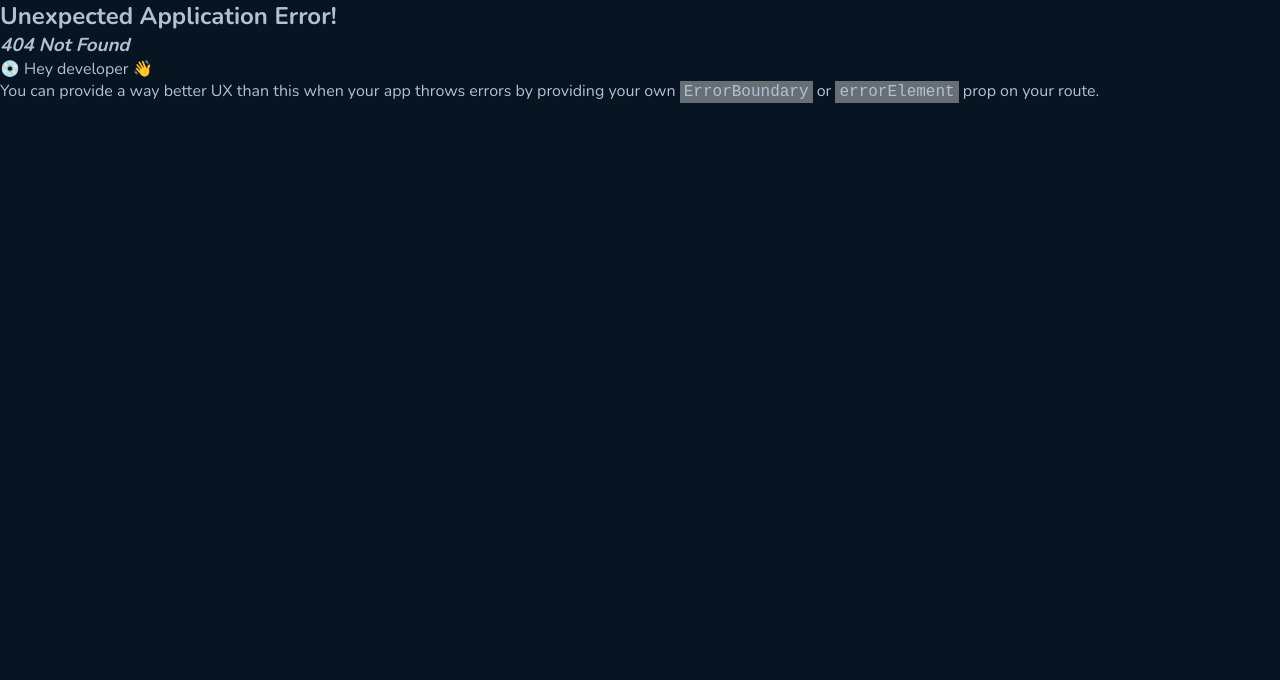
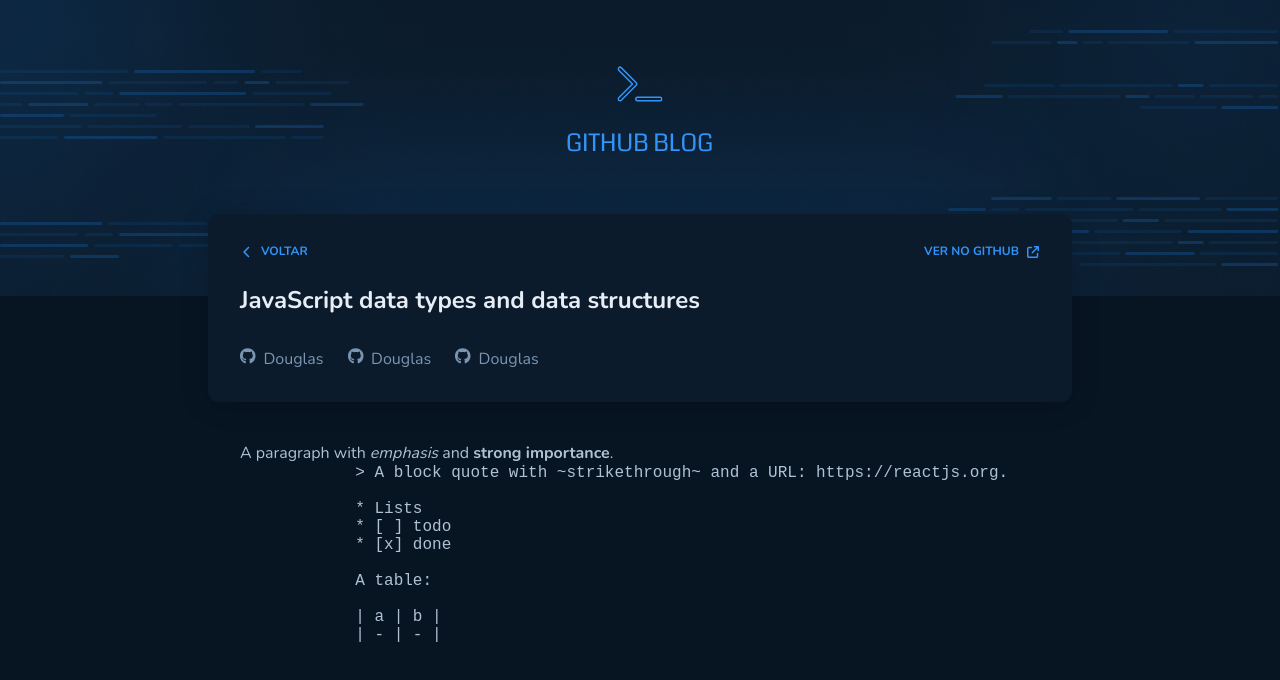
Before and after one commit to DouglasO-R/github-blog, a React (Vite) app: page /post in a window 1280 px wide. Before the commit this address had no page. Shown: the top 680 px of the page. Built offline with nearby package versions, Linux system fonts and the light colour scheme.

Commit message:
feat(UI/Post):Create Page for Post

```diff
--- a/package.json
+++ b/package.json
@@ -10,11 +10,13 @@
   },
   "dependencies": {
     "@fortawesome/fontawesome-svg-core": "^6.3.0",
+    "@fortawesome/free-brands-svg-icons": "^6.3.0",
     "@fortawesome/free-regular-svg-icons": "^6.3.0",
     "@fortawesome/free-solid-svg-icons": "^6.3.0",
     "@fortawesome/react-fontawesome": "^0.2.0",
     "react": "^18.2.0",
     "react-dom": "^18.2.0",
+    "react-markdown": "^8.0.5",
     "react-router-dom": "^6.8.1",
     "styled-components": "^5.3.6"
   },
--- a/src/components/Link/styles.ts
+++ b/src/components/Link/styles.ts
@@ -11,7 +11,7 @@
 
     color: ${({ theme }) => theme.colors.blue};
     border: 1px solid transparent;
-    max-width: 4.875rem;
+    /* max-width: 4.875rem; */
 
 
     text-transform: uppercase;
--- /dev/null
+++ b/src/pages/Post/index.tsx
@@ -0,0 +1,65 @@
+import { FontAwesomeIcon } from '@fortawesome/react-fontawesome';
+import ReactMarkdown from 'react-markdown'
+import { faGithub } from '@fortawesome/free-brands-svg-icons';
+
+import { Link } from "../../components/Link";
+import { PostContainer, PostContent, PostFooter, PostHeader, PostInfo, PostTitle } from "./styles";
+import { useEffect } from 'react';
+
+const markdown = `A paragraph with *emphasis* and **strong importance**.
+
+                > A block quote with ~strikethrough~ and a URL: https://reactjs.org.
+
+                * Lists
+                * [ ] todo
+                * [x] done
+
+                A table:
+
+                | a | b |
+                | - | - |
+                `;
+
+export function Post() {
+
+
+    return (
+        <PostContainer>
+            <PostInfo>
+                {/* Extract in component */}
+                <PostHeader>
+                    <Link to="/" text="voltar" icon='goBack' />
+                    <Link to="/" text="Ver no github" icon='goTo' />
+                </PostHeader>
+
+                <PostTitle>JavaScript data types and data structures</PostTitle>
+                <PostFooter>
+                    <div>
+                        <FontAwesomeIcon icon={faGithub} />
+                        Douglas
+                    </div>
+
+                    <div>
+                        <FontAwesomeIcon icon={faGithub} />
+                        Douglas
+                    </div>
+
+                    <div>
+                        <FontAwesomeIcon icon={faGithub} />
+                        Douglas
+                    </div>
+
+                </PostFooter>
+            </PostInfo>
+
+            <PostContent>
+                <ReactMarkdown
+                    linkTarget={'_blank'}
+                >
+                    {markdown}
+                </ReactMarkdown>
+            </PostContent>
+
+        </PostContainer>
+    )
+}
--- /dev/null
+++ b/src/pages/Post/styles.ts
@@ -0,0 +1,64 @@
+import styled from "styled-components";
+
+
+export const PostContainer = styled.main`
+     .header {
+        margin-top: calc(208px - 296px);
+        margin-bottom: 4.5rem;
+    }
+`
+export const PostInfo = styled.section`
+    width: 100%;
+    max-width: 54rem;
+    padding: 2rem;
+    margin: 0 auto;
+
+    display: flex;
+    flex-direction: column;
+
+    background-color: ${({ theme }) => theme.colors.profile};
+    box-shadow: 0px 2px 28px rgba(0, 0, 0, 0.2);
+    border-radius: 10px;
+
+    margin-top: calc(208px - 296px);//change
+
+`
+
+export const PostHeader = styled.header`
+    width: 100%;
+    display: flex;
+    align-items: flex-start;
+    justify-content: space-between;
+
+    margin-bottom: 1.25rem;
+`
+
+export const PostTitle = styled.h1`
+    font: 700 1.5rem Nunito;
+    line-height: 31.2px;
+    margin-bottom: 0.5rem;
+    color: ${({ theme }) => theme.colors.title};
+`
+
+export const PostFooter = styled.footer`
+    display: flex;
+    flex-direction: row;
+    align-items: center;
+
+    margin-top: 1.5rem;
+    gap: 1.5rem;
+
+
+    div {
+        display: flex;
+        gap: 0.5rem;
+        color: ${({ theme }) => theme.colors.span};
+    }
+`
+
+export const PostContent = styled.section`
+    width: 100%;
+    max-width: 54rem;
+    margin: 0 auto;
+    padding: 2.5rem 2rem;
+`
--- a/src/router.tsx
+++ b/src/router.tsx
@@ -2,6 +2,7 @@
 
 import { DefaultLayout } from "./Layouts/default";
 import { Home } from "./pages/Home";
+import { Post } from "./pages/Post";
 
 
 export const router = createBrowserRouter([
@@ -12,6 +13,10 @@
             {
                 path: "/",
                 element: <Home />
+            },
+            {
+                path: "/post",
+                element: <Post />
             }
         ]
     }
```
Also changed, not shown: 1 other file (tests, documents, lock files or other folders).
